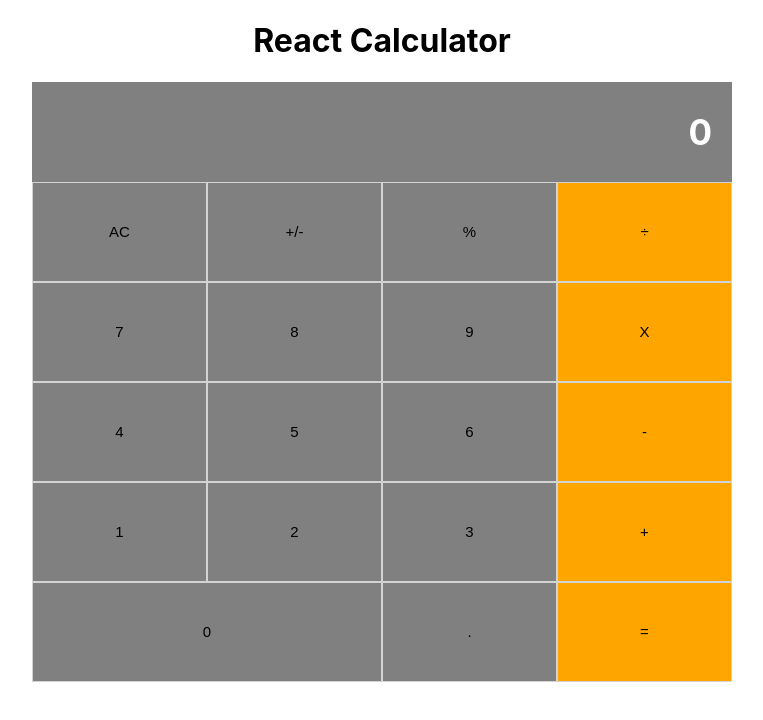
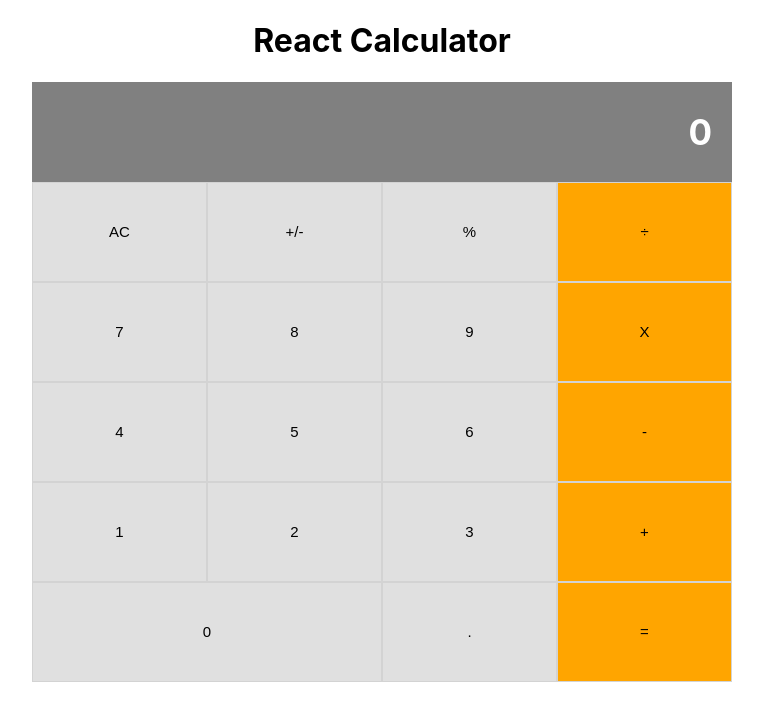
Before and after one commit to rociac/react-calculator, a React (Create React App) app: page / in a window 1280 px wide. Shown: the top 720 px of the page, without its empty margins (258-1021 px from the left). Built offline with nearby package versions, Linux system fonts and the light colour scheme.

Commit message:
Change width value to boolean

```diff
--- a/src/components/Button.css
+++ b/src/components/Button.css
@@ -5,3 +5,11 @@
   font-size: 15px;
   border: 1px solid lightgray;
 }
+
+.small {
+  width: 25%;
+}
+
+.large {
+  width: 50%;
+}
--- a/src/components/Button.js
+++ b/src/components/Button.js
@@ -2,9 +2,9 @@ import React from 'react';
 import PropTypes from 'prop-types';
 import './Button.css';
 
-const button = ({ name, width, background }) => (
+const button = ({ name, background, wide }) => (
   <button
-    style={{ backgroundColor: background, width }}
+    style={wide ? { width: '50%', backgroundColor: background } : { width: '25%', backgroundColor: background }}
     className="button"
     type="button"
   >
@@ -14,13 +14,13 @@ const button = ({ name, width, background }) => (
 
 button.propTypes = {
   name: PropTypes.string.isRequired,
-  width: PropTypes.string,
+  wide: PropTypes.bool,
   background: PropTypes.string,
 };
 
 button.defaultProps = {
-  width: '25%',
-  background: 'grey',
+  wide: false,
+  background: 'orange',
 };
 
 export default button;
--- a/src/components/ButtonPanel.js
+++ b/src/components/ButtonPanel.js
@@ -5,33 +5,33 @@ import './ButtonPanel.css';
 const buttonPanel = () => (
   <div className="buttonPanel">
     <div className="group-1">
-      <Button name="AC" />
-      <Button name="+/-" />
-      <Button name="%" />
-      <Button name="÷" background="orange" />
+      <Button name="AC" background="#e0e0e0" />
+      <Button name="+/-" background="#e0e0e0" />
+      <Button name="%" background="#e0e0e0" />
+      <Button name="÷" />
     </div>
     <div className="group-2">
-      <Button name="7" />
-      <Button name="8" />
-      <Button name="9" />
-      <Button name="X" background="orange" />
+      <Button name="7" background="#e0e0e0" />
+      <Button name="8" background="#e0e0e0" />
+      <Button name="9" background="#e0e0e0" />
+      <Button name="X" />
     </div>
     <div className="group-3">
-      <Button name="4" />
-      <Button name="5" />
-      <Button name="6" />
-      <Button name="-" background="orange" />
+      <Button name="4" background="#e0e0e0" />
+      <Button name="5" background="#e0e0e0" />
+      <Button name="6" background="#e0e0e0" />
+      <Button name="-" />
     </div>
     <div className="group-4">
-      <Button name="1" />
-      <Button name="2" />
-      <Button name="3" />
-      <Button name="+" background="orange" />
+      <Button name="1" background="#e0e0e0" />
+      <Button name="2" background="#e0e0e0" />
+      <Button name="3" background="#e0e0e0" />
+      <Button name="+" />
     </div>
     <div className="group-5">
-      <Button name="0" width="50%" />
-      <Button name="." />
-      <Button name="=" background="orange" />
+      <Button name="0" background="#e0e0e0" wide={true} />
+      <Button name="." background="#e0e0e0" />
+      <Button name="=" />
     </div>
   </div>
 );
```
